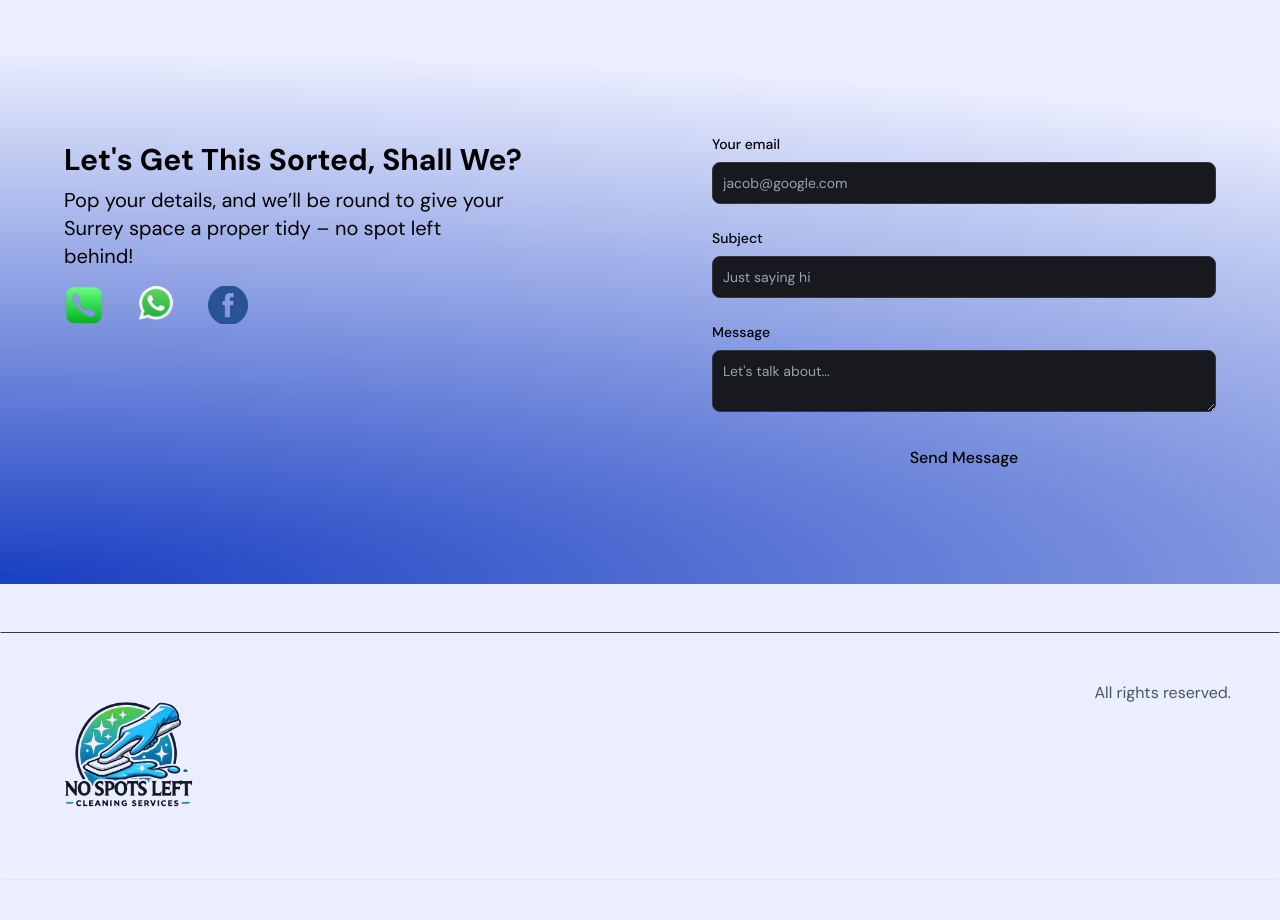
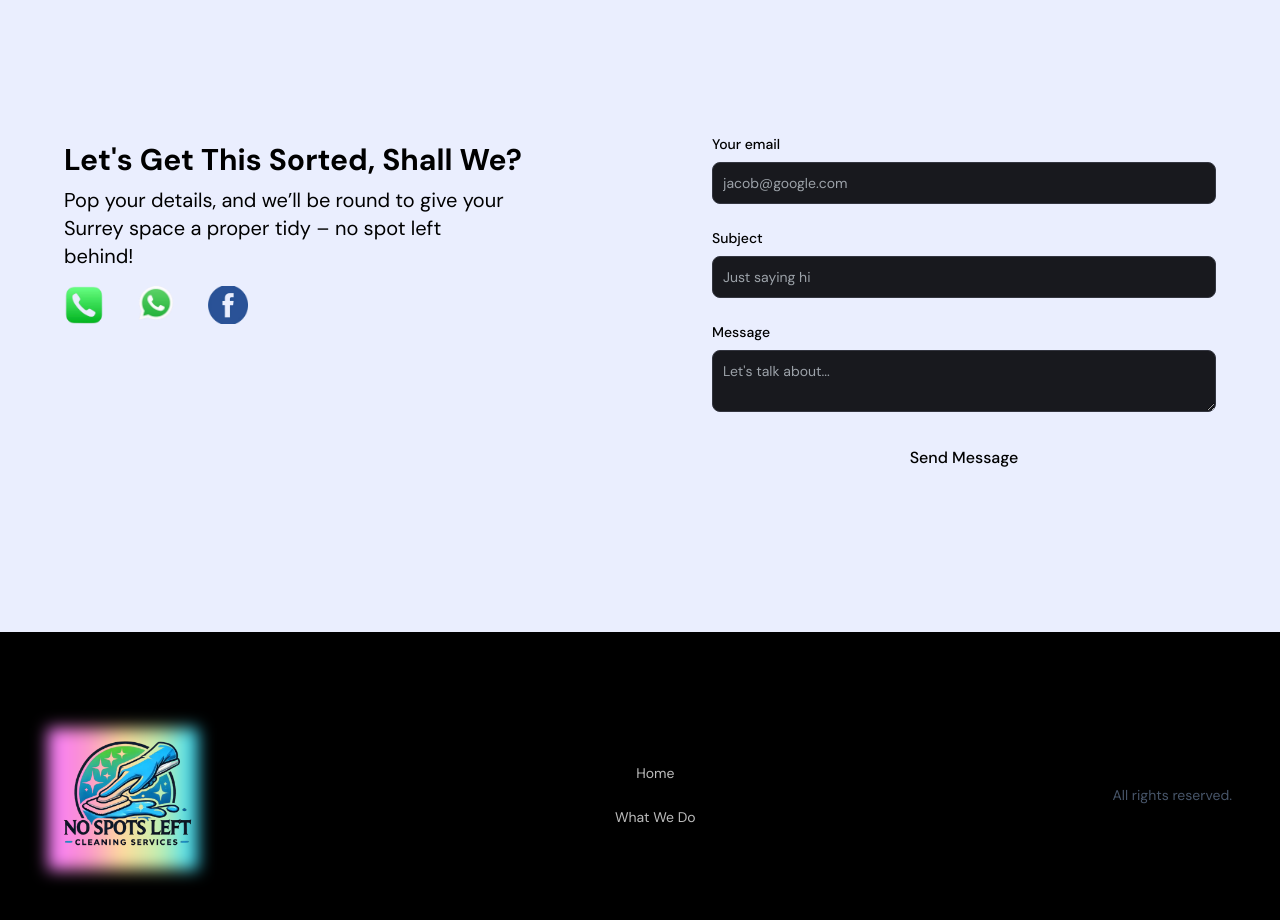
Before and after one commit to LilRomio/no-spots-left, a Next.js app: page / in a window 1280 px wide. Shown: the part 2560-3480 px from the top of the page. Before the commit the page ends 3440 px from the top, so only its background shows below. Built offline with nearby package versions, Linux system fonts and the light colour scheme.

Commit message:
update 1.5 working form

```diff
--- a/app/components/EmailSection.jsx
+++ b/app/components/EmailSection.jsx
@@ -7,43 +7,32 @@ import Link from 'next/link';
 
 import { motion } from 'framer-motion';
 const EmailSection = () => {
-  const [emailSubmitted, setEmailSubmitted] = useState(false);
+  const [formData, setFormData] = useState({
+    email: '',
+    subject: '',
+    message: '',
+  });
 
-  const handleSubmit = async (e) => {
-    e.preventDefault();
-    const data = {
-      email: e.target.email.value,
-      subject: e.target.subject.value,
-      message: e.target.message.value,
-    };
-    const JSONdata = JSON.stringify(data);
-    const endpoint = '/api/send';
+  const [isFormSubmitted, setIsFormSubmitted] = useState(false);
 
-    // Form the request for sending data to the server.
-    const options = {
-      // The method is POST because we are sending data.
-      method: 'POST',
-      // Tell the server we're sending JSON.
-      headers: {
-        'Content-Type': 'application/json',
-      },
-      // Body of the request is the JSON data we created above.
-      body: JSONdata,
-    };
+  const [loading, setLoading] = useState(false);
 
-    const response = await fetch(endpoint, options);
-    const resData = await response.json();
+  const { email, subject, message } = formData;
 
-    if (response.status === 200) {
-      console.log('Message sent.');
-      setEmailSubmitted(true);
-    }
+  const handleChangeInput = (e) => {
+    const { name, value } = e.target;
+
+    setFormData({ ...formData, [name]: value });
+  };
+
+  const handleSubmit = () => {
+    setLoading(true);
   };
 
   return (
     <section
       id="contact"
-      className="relative grid gap-4 py-24 my-12 md:grid-cols-2 md:my-12 pt-8 pb-20 md:pt-5 md:pb-10 bg-[radial-gradient(ellipse_200%_100%_at_bottom_left,#183EC2,#EAEEFE_100%)] overflow-x-clip"
+      className="relative grid gap-4 py-24 pt-8 pb-20 my-12 md:grid-cols-2 md:my-12 md:pt-5 md:pb-10 overflow-x-clip"
     >
       <div className="z-10 items-center gap-8 px-4 py-8 xl:gap-16 sm:py-16 xl:px-16">
         <h5 className="my-2 text-3xl font-bold text-black">Let&apos;s Get This Sorted, Shall We?</h5>
@@ -52,7 +41,7 @@ const EmailSection = () => {
           Pop your details, and we’ll be round to give your Surrey space a proper tidy – no spot left behind!{' '}
         </p>
         <div className="flex flex-row gap-8 socials">
-          <Link href="tel:+447570532554" target="_blank" rel="noreferrer">
+          <a href="tel:+447570532554" target="_blank" rel="noreferrer">
             <motion.img
               whileInView={{ scale: [0, 1] }}
               whileHover={{ scale: [1, 0.9] }}
@@ -62,8 +51,8 @@ const EmailSection = () => {
               width={40}
               height={40}
             />
-          </Link>
-          <Link href="whatsapp://send?text=Hello World!&phone=+447570532554" target="_blank" rel="noreferrer">
+          </a>
+          <a href="whatsapp://send?text=Hello World!&phone=+447570532554" target="_blank" rel="noreferrer">
             <motion.img
               whileInView={{ scale: [0, 1] }}
               whileHover={{ scale: [1, 0.9] }}
@@ -73,8 +62,12 @@ const EmailSection = () => {
               width={40}
               height={40}
             />
-          </Link>
-          <Link href="whatsapp://send?text=Hello World!&phone=+447570532554" target="_blank" rel="noreferrer">
+          </a>
+          <a
+            href="https://www.facebook.com/people/Gstar-cleaning-property-management/100090615077315/"
+            target="_blank"
+            rel="noreferrer"
+          >
             <motion.img
               whileInView={{ scale: [0, 1] }}
               whileHover={{ scale: [1, 0.9] }}
@@ -84,22 +77,26 @@ const EmailSection = () => {
               width={40}
               height={40}
             />
-          </Link>
+          </a>
         </div>
       </div>
       <div className="z-10 items-center gap-8 px-4 py-8 xl:gap-16 sm:py-16 xl:px-16">
-        {emailSubmitted ? (
-          <p className="mt-2 text-sm text-green-500">Email sent successfully!</p>
-        ) : (
-          <form className="flex flex-col" onSubmit={handleSubmit}>
+        {!isFormSubmitted ? (
+          <form
+            className="app__footer-form app__flex"
+            action="https://formsubmit.co/popescu.romeo9@gmail.com"
+            method="POST"
+            target="_blank"
+          >
             <div className="mb-6">
               <label htmlFor="email" className="block mb-2 text-sm font-medium text-black">
                 Your email
               </label>
               <input
+                type="email"
                 name="email"
-                type="email"
-                id="email"
+                value={email}
+                onChange={handleChangeInput}
                 required
                 className="bg-[#18191E] border border-[#33353F] placeholder-[#9CA2A9] text-gray-100 text-sm rounded-lg block w-full p-2.5"
                 placeholder="jacob@google.com"
@@ -110,9 +107,10 @@ const EmailSection = () => {
                 Subject
               </label>
               <input
+                type="subject"
                 name="subject"
-                type="text"
-                id="subject"
+                value={subject}
+                onChange={handleChangeInput}
                 required
                 className="bg-[#18191E] border border-[#33353F] placeholder-[#9CA2A9] text-gray-100 text-sm rounded-lg block w-full p-2.5"
                 placeholder="Just saying hi"
@@ -123,16 +121,33 @@ const EmailSection = () => {
                 Message
               </label>
               <textarea
+                value={message}
                 name="message"
-                id="message"
+                onChange={handleChangeInput}
+                required
                 className="bg-[#18191E] border border-[#33353F] placeholder-[#9CA2A9] text-gray-100 text-sm rounded-lg block min-h-200 w-full p-2.5 "
                 placeholder="Let's talk about..."
               />
             </div>
-            <button type="submit" className="bg-primary-500 hover:bg-primary-600 text-black font-medium py-2.5 px-5 rounded-lg w-full">
-              Send Message
-            </button>
+
+            {true ? (
+              <button className="bg-primary-500 hover:bg-primary-600 text-black font-medium py-2.5 px-5 rounded-lg w-full">
+                {'Send Message'}
+              </button>
+            ) : (
+              <button
+                type="submit"
+                className="bg-primary-500 hover:bg-primary-600 text-black font-medium py-2.5 px-5 rounded-lg w-full"
+                onClick={handleSubmit}
+              >
+                {loading ? 'Sending' : 'Send Message'}
+              </button>
+            )}
           </form>
+        ) : (
+          <div>
+            <h3 className="section-title ">Thanks for reaching out</h3>
+          </div>
         )}
       </div>
     </section>
--- a/app/components/Footer.jsx
+++ b/app/components/Footer.jsx
@@ -4,11 +4,16 @@ import Logo from '../assets/NoSpotsLeft-logo.png';
 
 const Footer = () => {
   return (
-    <footer className="footer border z-10 border-t-[#33353F] border-l-transparent border-r-transparent text-white">
-      <div className="container flex justify-between p-12">
-        <span>
-          <Image src={Logo} alt="Saas Logo" height={60} width={150} />
-        </span>
+    <footer className="bg-black text-[#BCBCBC] text-sm py-10 text-center">
+      <div className="container flex items-center justify-between p-12">
+        <div className="inline-flex relative before:content-[''] before:top-2 before:bottom-0 before:w-full before:blur before:bg-[linear-gradient(to_right,#F87BFF,#FB92CF,#FFDD9B,#C2F0B1,#2FD8FE)] before:absolute">
+          <Image src={Logo} alt="Saas Logo" height={60} width={150} className="relative" />
+        </div>
+
+        <nav className="flex flex-col gap-6">
+          <a href="/">Home</a>
+          <a href="whatWeDo">What We Do</a>
+        </nav>
         <p className="text-slate-600">All rights reserved.</p>
       </div>
     </footer>
--- a/app/components/HeroSection.jsx
+++ b/app/components/HeroSection.jsx
@@ -26,7 +26,7 @@ const HeroSection = () => {
           transition={{ duration: 0.5 }}
           className="col-span-8 text-center place-self-center sm:text-left justify-self-start"
         >
-          <h1 className="hidden mb-4 text-4xl font-extrabold text-black md:block sm:text-s lg:text-5xl lg:leading-normal">
+          <h1 className="hidden mb-4 text-4xl font-extrabold text-black lg:block sm:text-s lg:text-5xl lg:leading-normal">
             <br></br>
             <TypeAnimation
               sequence={[
@@ -51,9 +51,10 @@ const HeroSection = () => {
             We Clean Like Your Mum&apos;s Coming Over!
           </h2>
           <p className="bg-gradient-to-b font-bold from-black to-[#001E80] text-transparent bg-clip-text sm:text-2xl mb-6 lg:text-2xl mt-6">
-            At No Spots Left, we take cleaning as seriously as a cuppa tea. From stubborn stains to hidden dust bunnies, we handle the mess so you can
-            put your feet up. Our expert team ensures every nook and cranny is spotless, leaving your space looking as fresh as a daisy. Whether it’s
-            your home, office, or somewhere in between, we’ve got you covered – no fuss, no spots, just pristine results.
+            At No Spots Left, we take cleaning as seriously as a cuppa tea. From stubborn stains to hidden dust bunnies,
+            we handle the mess so you can put your feet up. Our expert team ensures every nook and cranny is spotless,
+            leaving your space looking as fresh as a daisy. Whether it’s your home, office, or somewhere in between,
+            we’ve got you covered – no fuss, no spots, just pristine results.
           </p>
           <div>
             <Link href="/#contact" className="btn btn-primary">
@@ -65,7 +66,7 @@ const HeroSection = () => {
           initial={{ opacity: 0, scale: 0.5 }}
           animate={{ opacity: 1, scale: 1 }}
           transition={{ duration: 0.5 }}
-          className="absolute hidden col-span-4 mt-4 top-20 md:block lg:mt-0"
+          className="absolute hidden col-span-4 mt-4 top-20 lg:block lg:mt-0"
         >
           <motion.img
             src={Sponge.src}
--- a/app/components/Navbar.jsx
+++ b/app/components/Navbar.jsx
@@ -48,12 +48,12 @@ const Navbar = () => {
   const [navbarOpen, setNavbarOpen] = useState(false);
   const [isActive, setIsActive] = useState(false);
   return (
-    <nav className="fixed top-0 left-0 right-0 z-10 mx-auto bg-transparent bg-opacity-100">
+    <nav className="fixed top-0 left-0 right-0 z-10 mx-auto bg-transparent bg-opacity-100 z-99">
       <div className="container flex flex-wrap items-center justify-between px-4 py-2 mx-auto lg:py-4">
         <Link href={'/'}>
           <Image src={Logo} alt="Saas Logo" height={40} width={60} />
         </Link>
-        <div className="block mobile-menu md:hidden">
+        <div className="block mobile-menu md:hidden ">
           {!navbarOpen ? (
             <button
               onClick={() => setNavbarOpen(true)}
```
Also changed, not shown: app/components/WhatWeDoSection.jsx (+65 -29 lines), 1 other file (tests, documents, lock files or other folders).
